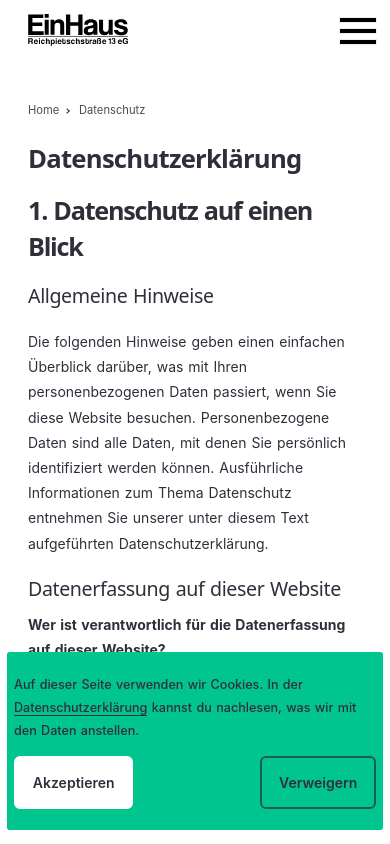
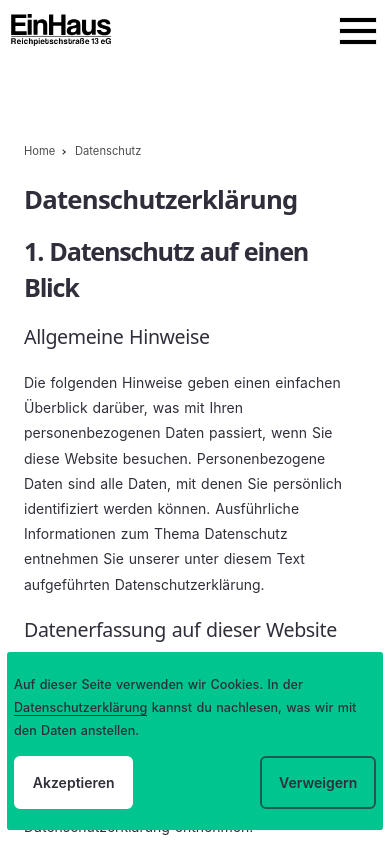
Before and after one commit to 3vincent/einhaus-leipzig, a Nuxt app: page /datenschutz in a window 390 px wide. Shown: the top 844 px of the page. Built offline with nearby package versions, Linux system fonts and the light colour scheme.

Commit message:
Revamp mobile layout

```diff
--- a/assets/styles/components/landing.scss
+++ b/assets/styles/components/landing.scss
@@ -1,4 +1,4 @@
-@use "../general/variables";
+@use '../general/variables';
 
 .landing {
   &-container {
@@ -63,13 +63,14 @@
 
     padding: 2rem;
     padding-left: 1.6rem;
-    padding-right: 4rem;
+    padding-right: 1.6rem;
 
     background-color: white;
 
     @media screen and (min-width: variables.$md) {
       padding-top: 1rem;
       padding-bottom: 1rem;
+      padding-right: 4rem;
       margin-top: 2rem;
       margin-right: 0.7rem;
       margin-bottom: 2rem;
--- a/assets/styles/general/basic-layout.scss
+++ b/assets/styles/general/basic-layout.scss
@@ -19,7 +19,7 @@ body {
   flex-wrap: wrap;
   text-align: left;
   justify-content: center;
-  gap: 20px;
+  gap: 1rem;
 
   &::before {
     background-color: white;
@@ -43,23 +43,29 @@ body {
   }
 
   .content {
-    width: 100%;
+    width: calc(100% - 20px);
+    // width: 100%;
     max-width: calc(800px + (2 * 2rem));
-    padding: 2rem;
+    padding: 1rem;
     background-color: white;
     margin-top: 0;
     margin-bottom: 0;
+    margin: 0px 10px;
+
+    @media screen and (min-width: variables.$md) {
+      padding: 2rem;
+    }
 
     &:first-of-type {
+      margin-top: 55px;
+
       @media screen and (min-width: variables.$lg) {
         margin-top: 100px;
       }
     }
 
     &:last-of-type {
-      @media screen and (min-width: variables.$lg) {
-        margin-bottom: 100px;
-      }
+      margin-bottom: 100px;
     }
 
     a,
--- a/components/top-menu-bar.vue
+++ b/components/top-menu-bar.vue
@@ -92,7 +92,13 @@ function makeTopMenuSticky() {
 .default-sites-menubar {
   .logo-container {
     padding: 1rem;
-    margin-left: 1rem;
+    padding-left: 0.8rem;
+    margin-left: 0rem;
+
+    @media screen and (min-width: $lg) {
+      margin-left: 1rem;
+      padding: 1rem;
+    }
   }
 }
 
--- a/pages/impressum.vue
+++ b/pages/impressum.vue
@@ -175,8 +175,6 @@ onUnmounted(() => {
     </div>
 
     <div class="content">
-      <hr v-if="isMobile" />
-
       <small>
         👾 Website proudly created by Ben
         <small
@@ -190,10 +188,8 @@ onUnmounted(() => {
 </template>
 
 <style lang="scss" scoped>
-@media screen and (min-width: $lg) {
-  .default-container::before {
-    background-image: url(/images/einhaus-landing-photo-06.jpg);
-  }
+.default-container::before {
+  background-image: url(/images/einhaus-landing-photo-06.jpg);
 }
 
 .default-container {
--- a/pages/kontakt.vue
+++ b/pages/kontakt.vue
@@ -50,10 +50,8 @@ const envVar = useRuntimeConfig()
 
 <style lang="scss" scoped>
 .default-container {
-  @media screen and (min-width: $lg) {
-    &::before {
-      background-image: url(/images/einhaus-landing-photo-04.jpg);
-    }
+  &::before {
+    background-image: url(/images/einhaus-landing-photo-04.jpg);
   }
 
   p {
```
